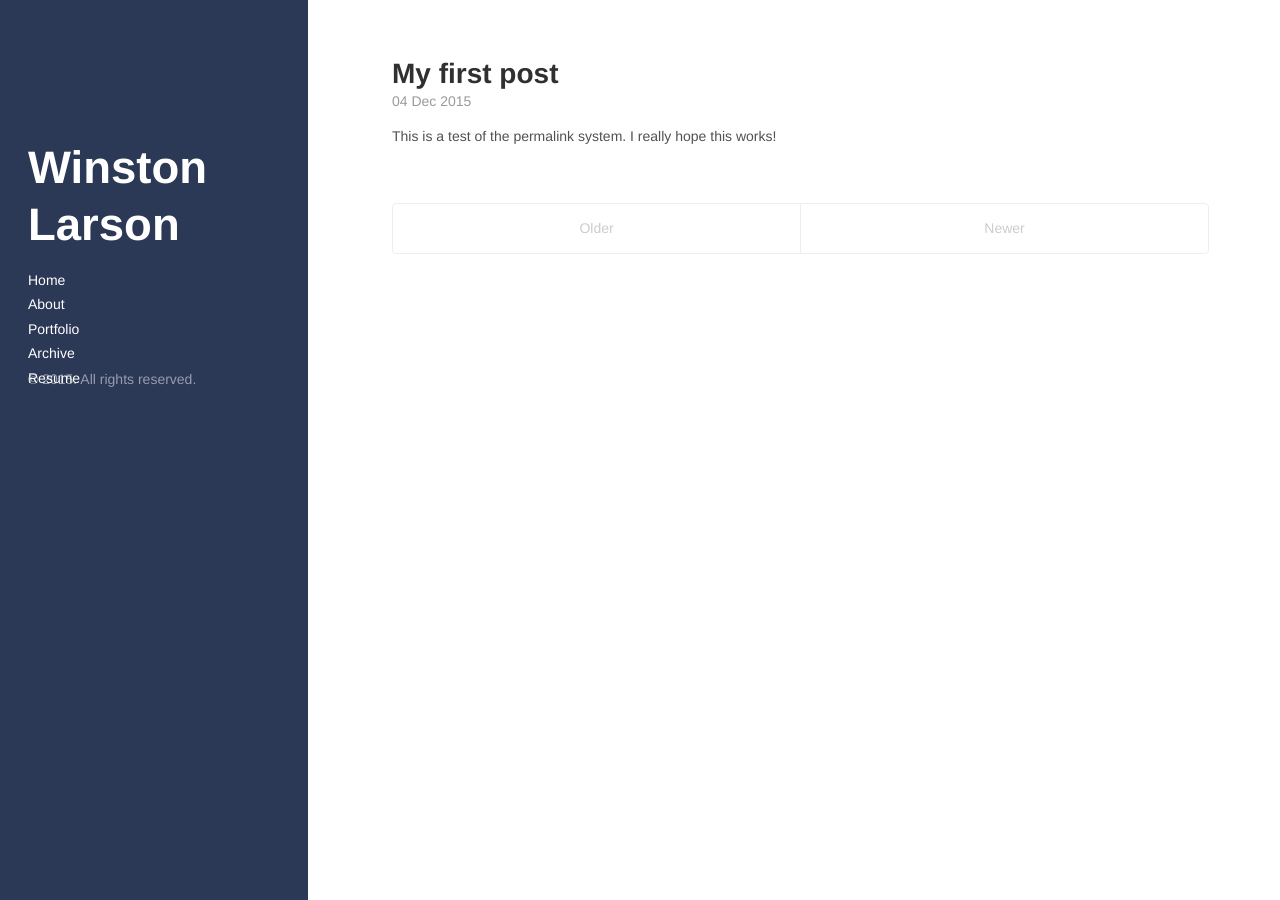
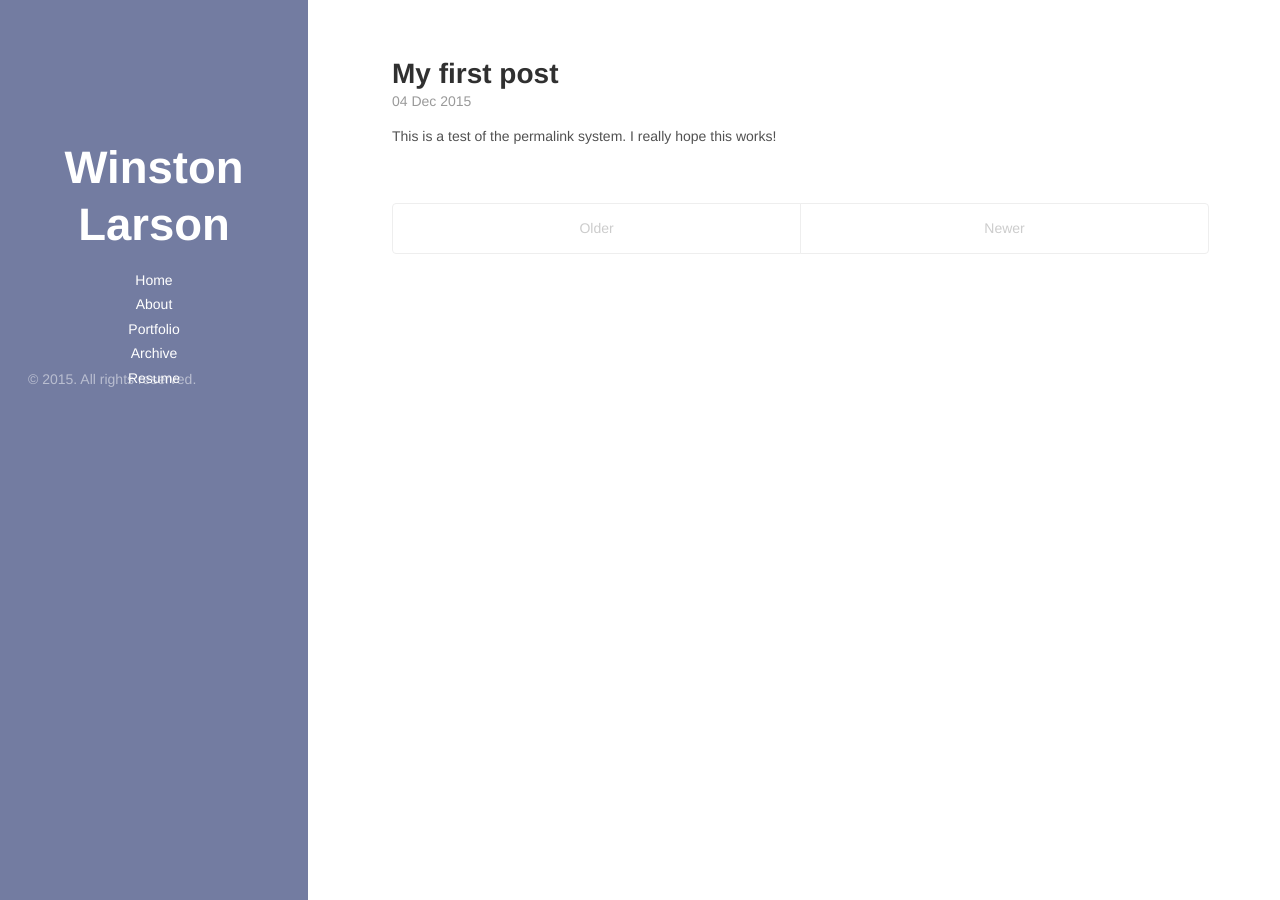
Before and after one commit to winstonlarson/old_website, a Jekyll site: the page built from index.html, in a window 1280 px wide. Built offline with Jekyll 4.4.1, drawn with Linux system fonts in a browser that asks for light colours; some web fonts are replaced; the list of posts is cut into pages by our own code.

Commit message:
different color

```diff
--- a/public/css/hyde.css
+++ b/public/css/hyde.css
@@ -33,6 +33,7 @@
 
 html {
   font-family: Helvetica, Arial, sans-serif;
+  text-align: left;
 }
 @media (min-width: 48em) {
   html {
@@ -57,7 +58,7 @@ html {
   text-align: center;
   padding: 2rem 1rem;
   color: rgba(255,255,255,.5);
-  background-color: #2B3856;
+  background-color: #737CA1;
 }
 @media (min-width: 48em) {
   .sidebar {
@@ -66,7 +67,6 @@ html {
     left: 0;
     bottom: 0;
     width: 22rem;
-    text-align: left;
   }
 }
 
```
